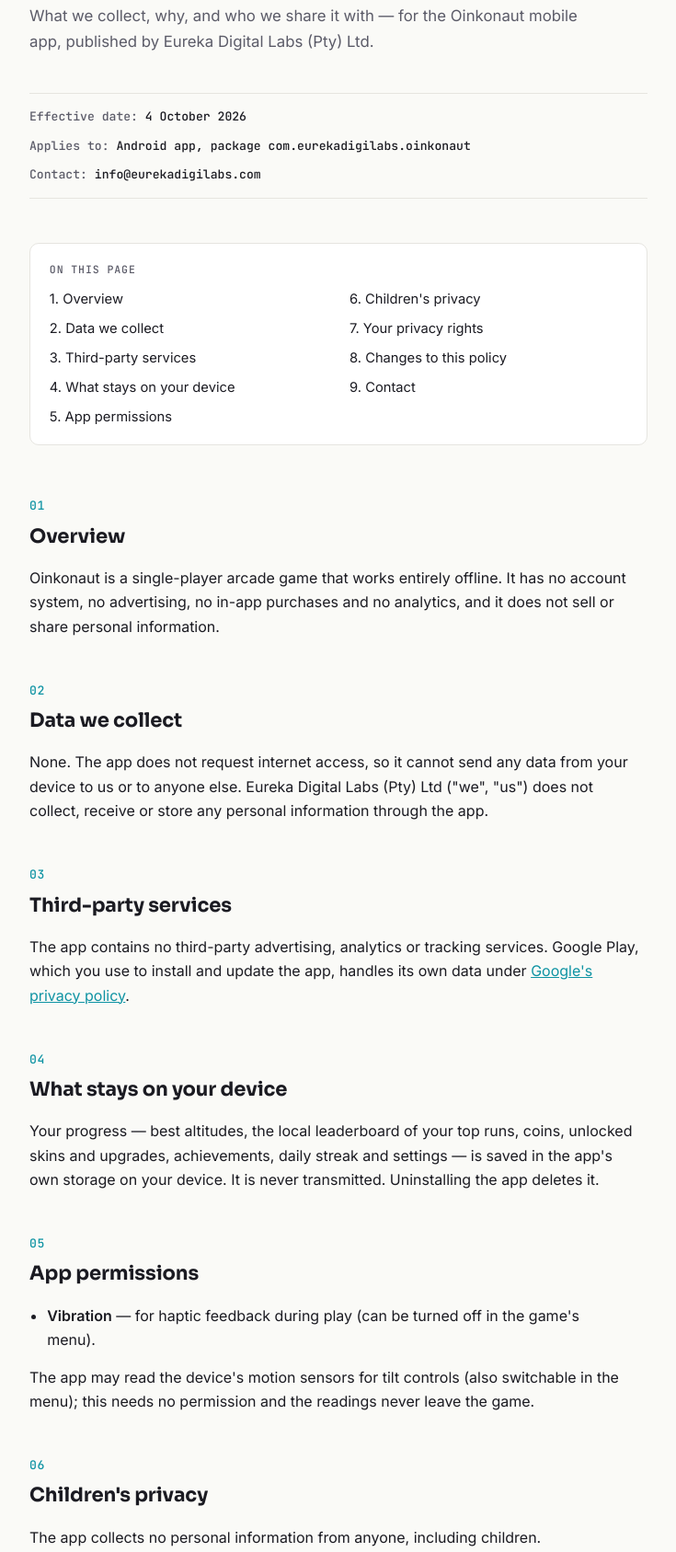
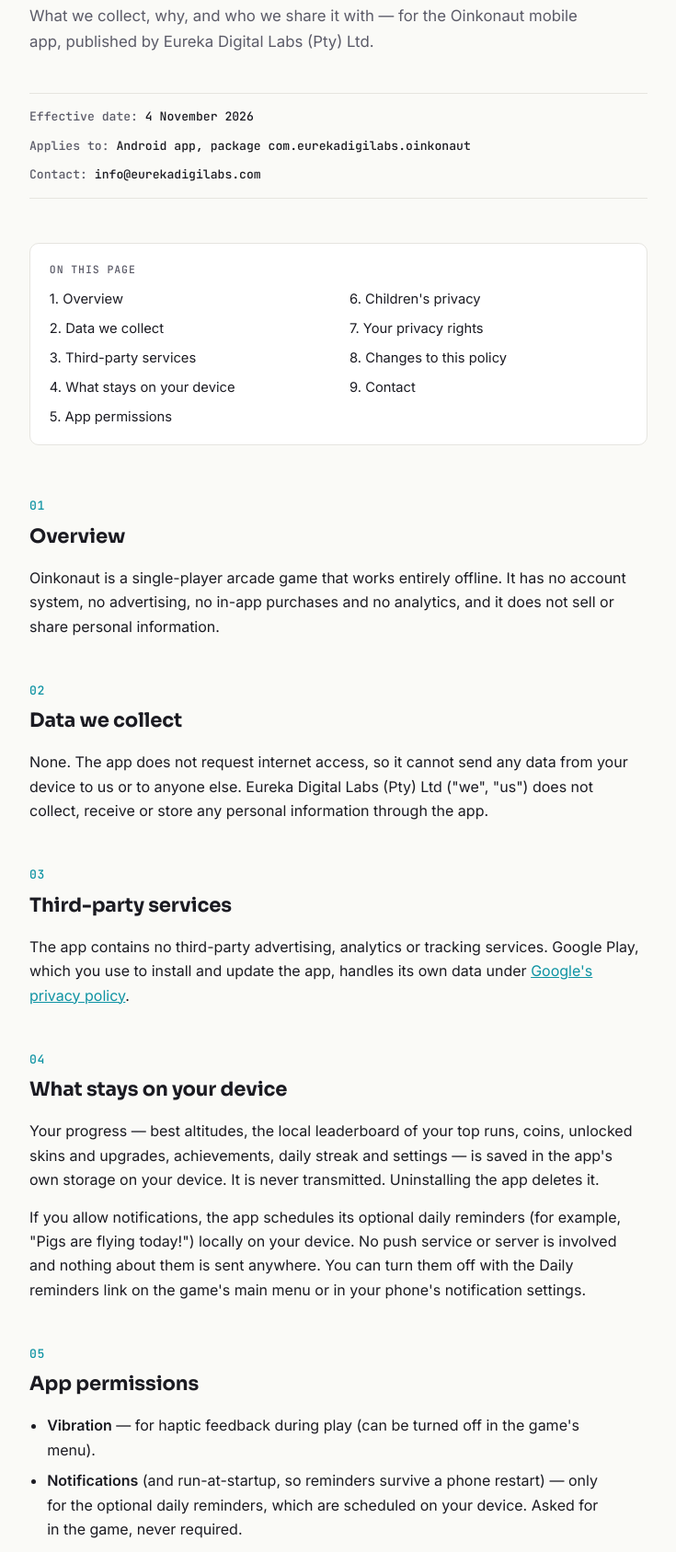
Before and after one commit to cherman95/oinkonaut-privacy, a plain HTML site: page index.html in a window 1280 px wide. Shown: the part 160-1847 px from the top of the page at 92% size, without its empty margins (272-1007 px from the left). Drawn offline with Linux system fonts and the light colour scheme.

Commit message:
Privacy policy: optional local daily reminders (notifications permission); effective 4 November 2026
Co-Authored-By: Claude Opus 5.5 <noreply@anthropic.com>

```diff
--- a/index.html
+++ b/index.html
@@ -177,7 +177,7 @@
   <h1>Oinkonaut</h1>
   <p class="sub">What we collect, why, and who we share it with &mdash; for the Oinkonaut mobile app, published by Eureka Digital Labs (Pty) Ltd.</p>
   <div class="meta">
-    <span>Effective date: <b>4 October 2026</b></span>
+    <span>Effective date: <b>4 November 2026</b></span>
     <span>Applies to: <b>Android app, package com.eurekadigilabs.oinkonaut</b></span>
     <span>Contact: <b>info@eurekadigilabs.com</b></span>
   </div>
@@ -219,6 +219,7 @@
     <span class="num">04</span>
     <h2>What stays on your device</h2>
     <p>Your progress &mdash; best altitudes, the local leaderboard of your top runs, coins, unlocked skins and upgrades, achievements, daily streak and settings &mdash; is saved in the app's own storage on your device. It is never transmitted. Uninstalling the app deletes it.</p>
+    <p>If you allow notifications, the app schedules its optional daily reminders (for example, "Pigs are flying today!") locally on your device. No push service or server is involved and nothing about them is sent anywhere. You can turn them off with the Daily reminders link on the game's main menu or in your phone's notification settings.</p>
   </section>
 
   <section id="permissions">
@@ -226,6 +227,7 @@
     <h2>App permissions</h2>
     <ul>
       <li><b>Vibration</b> &mdash; for haptic feedback during play (can be turned off in the game's menu).</li>
+      <li><b>Notifications</b> (and run-at-startup, so reminders survive a phone restart) &mdash; only for the optional daily reminders, which are scheduled on your device. Asked for in the game, never required.</li>
     </ul>
     <p>The app may read the device's motion sensors for tilt controls (also switchable in the menu); this needs no permission and the readings never leave the game.</p>
   </section>
```
